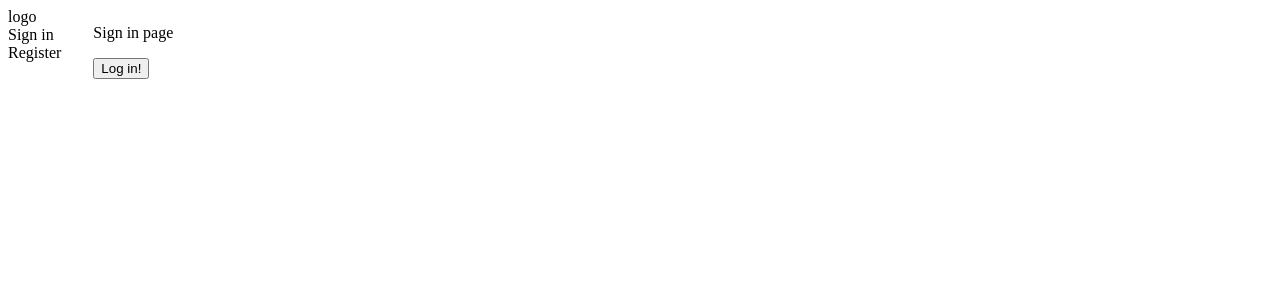
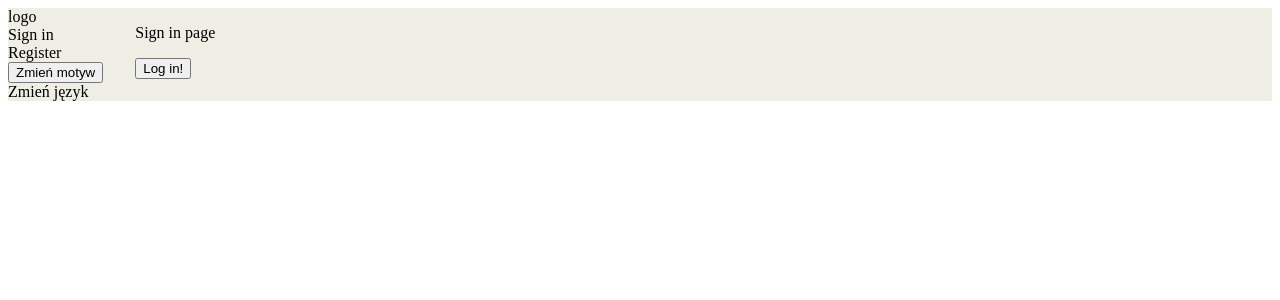
Before and after one commit to MatteoDelOmbra/budget-badger-web, a React (Vite) app: page /sigin in a window 1280 px wide. Shown: the top 300 px of the page. Built offline with nearby package versions, Linux system fonts and the light colour scheme.

Commit message:
switching themes polishin vars naming

```diff
--- a/src/components/NavBar.tsx
+++ b/src/components/NavBar.tsx
@@ -2,22 +2,23 @@ import styled from "styled-components";
 import { useAuth } from "./AuthProvider";
 import { useNavigate } from "react-router-dom";
 import { paths } from "@utils/router";
+import { ThemeSwitcher } from "./ThemeSwitcher";
 
 const StyledNavBar = styled.div``;
 
 export function NavBar() {
-  const userCtx = useAuth();
+  const userContext = useAuth();
   const navigate = useNavigate();
 
   const onClickHandler = () => {
-    userCtx.signout();
+    userContext.signout();
     navigate(paths.sigin);
   };
 
   return (
     <StyledNavBar>
       <div>logo</div>
-      {userCtx.isSignedIn() && (
+      {userContext.isSignedIn() && (
         <>
           <div>Il Bilancio</div>
           <button>Nowa transakcja</button>
@@ -28,17 +29,16 @@ export function NavBar() {
           <div>Mój profil</div>
 
           <button onClick={onClickHandler}>logout</button>
-
-          <div>Zmień motyw</div>
-          <div>Zmień język</div>
         </>
       )}
-      {!userCtx.isSignedIn() && (
+      {!userContext.isSignedIn() && (
         <>
           <div>Sign in</div>
           <div>Register</div>
         </>
       )}
+      <ThemeSwitcher />
+      <div>Zmień język</div>
     </StyledNavBar>
   );
 }
--- a/src/components/ProtectedRoute.tsx
+++ b/src/components/ProtectedRoute.tsx
@@ -6,12 +6,12 @@ import { paths } from "@utils/router";
 type ProtectedRouteProps = PropsWithChildren;
 
 export default function ProtectedRoute({ children }: ProtectedRouteProps) {
-  const userCtx = useAuth();
+  const userContext = useAuth();
   const navigate = useNavigate();
   useEffect(() => {
-    if (!userCtx.isSignedIn()) {
+    if (!userContext.isSignedIn()) {
       navigate(paths.sigin, { replace: true });
     }
-  }, [navigate, userCtx]);
+  }, [navigate, userContext]);
   return children;
 }
--- /dev/null
+++ b/src/components/ThemeProvider.tsx
@@ -0,0 +1,52 @@
+import { DEFAULT_THEME, themes } from "@styles/themes";
+import { PropsWithChildren, createContext, useContext, useState } from "react";
+import {
+  DefaultTheme,
+  ThemeProvider as StyledThemeProvider,
+} from "styled-components";
+
+type ThemeContextProps = {
+  toggleTheme: Function;
+};
+
+const ThemeContext = createContext<ThemeContextProps>({
+  toggleTheme: () => {},
+});
+
+export function ThemeProvider({ children }: PropsWithChildren) {
+  const [theme, setTheme] = useState<DefaultTheme | null>(null);
+
+  const getSavedTheme = () => {
+    return localStorage.getItem("theme") ?? DEFAULT_THEME;
+  };
+
+  const setNewTheme = (theme: string) => {
+    setTheme(themes[theme]);
+    localStorage.setItem("theme", theme);
+  };
+
+  if (theme === null) {
+    const savedTheme = getSavedTheme();
+    setNewTheme(savedTheme);
+  }
+
+  const toggleTheme = () => {
+    const savedTheme = getSavedTheme();
+    const newTheme = savedTheme === "light" ? "dark" : "light";
+    setNewTheme(newTheme);
+  };
+
+  return (
+    <ThemeContext.Provider value={{ toggleTheme }}>
+      <StyledThemeProvider theme={theme!}>{children}</StyledThemeProvider>
+    </ThemeContext.Provider>
+  );
+}
+
+export const useTheme = () => {
+  const context = useContext(ThemeContext);
+  if (context === undefined) {
+    throw new Error("useTheme must be used within ThemeProvider");
+  }
+  return context;
+};
--- /dev/null
+++ b/src/components/ThemeSwitcher.tsx
@@ -0,0 +1,11 @@
+import { useTheme } from "./ThemeProvider";
+
+export function ThemeSwitcher() {
+  const themeContext = useTheme();
+
+  const toggleTheme = () => {
+    themeContext.toggleTheme();
+  };
+
+  return <button onClick={toggleTheme}>Zmień motyw</button>;
+}
--- a/src/components/wrappers/PageWrapper.tsx
+++ b/src/components/wrappers/PageWrapper.tsx
@@ -3,4 +3,5 @@ import styled from "styled-components";
 export const PageWrapper = styled.div`
   display: flex;
   gap: 2rem;
+  background-color: ${(props) => props.theme.main};
 `;
--- a/src/main.tsx
+++ b/src/main.tsx
@@ -1,15 +1,14 @@
 import React from "react";
 import ReactDOM from "react-dom/client";
 import { RouterProvider } from "react-router-dom";
-import { ThemeProvider } from "styled-components";
-import { themeDark } from "@styles/themes.ts";
 import { router } from "@utils/router";
 import "@services/i18n/i18n";
 import { AuthProvider } from "@components/AuthProvider";
+import { ThemeProvider } from "@components/ThemeProvider";
 
 ReactDOM.createRoot(document.getElementById("root")!).render(
   <React.StrictMode>
-    <ThemeProvider theme={themeDark}>
+    <ThemeProvider>
       <AuthProvider>
         <RouterProvider router={router} />
       </AuthProvider>
--- a/src/pages/BoilerPlate.tsx
+++ b/src/pages/Boilerplate.tsx
@@ -6,14 +6,14 @@ import { paths } from "@utils/router";
 import { useEffect } from "react";
 import { Outlet, useLocation, useNavigate } from "react-router-dom";
 
-export function BoilerPlate() {
+export function Boilerplate() {
   const navigate = useNavigate();
   const location = useLocation();
-  const userCtx = useAuth();
+  const userContext = useAuth();
 
   useEffect(() => {
     if (location.pathname == "/")
-      if (userCtx.isSignedIn()) {
+      if (userContext.isSignedIn()) {
         navigate(paths.dashboard);
       } else {
         navigate(paths.sigin);
--- /dev/null
+++ b/src/styles/dark.ts
@@ -0,0 +1,7 @@
+import { DefaultTheme } from "styled-components";
+import { global } from "./global";
+
+export const dark: DefaultTheme = {
+  ...global,
+  main: "grey",
+};
--- /dev/null
+++ b/src/styles/global.ts
@@ -0,0 +1,5 @@
+import { DefaultTheme } from "styled-components";
+
+export const global: DefaultTheme = {
+  borderStyle: "solid",
+};
--- /dev/null
+++ b/src/styles/light.ts
@@ -0,0 +1,7 @@
+import { DefaultTheme } from "styled-components";
+import { global } from "./global";
+
+export const light: DefaultTheme = {
+  ...global,
+  main: "#eeeee4",
+};
--- a/src/styles/themes.ts
+++ b/src/styles/themes.ts
@@ -1,13 +1,14 @@
-const themeGlobal = {
-  borderStyle: "solid",
+import { DefaultTheme } from "styled-components";
+import { dark } from "./dark";
+import { light } from "./light";
+
+export const DEFAULT_THEME = "light";
+
+type ThemesType = {
+  [key: string]: DefaultTheme;
 };
 
-export const themeLight = {
-  ...themeGlobal,
-  main: "yellow",
+export const themes: ThemesType = {
+  dark,
+  light,
 };
-
-export const themeDark = {
-  ...themeGlobal,
-  main: "gray",
-};
--- a/src/utils/router.tsx
+++ b/src/utils/router.tsx
@@ -1,6 +1,6 @@
 import { createBrowserRouter } from "react-router-dom";
 import { NotFound } from "@pages/NotFound";
-import { BoilerPlate } from "@pages/BoilerPlate";
+import { Boilerplate } from "@pages/Boilerplate";
 import { SignIn } from "@pages/SignIn";
 import { Dashboard } from "@pages/Dashboard";
 import ProtectedRoute from "@components/ProtectedRoute";
@@ -14,7 +14,7 @@ export const paths = {
 export const router = createBrowserRouter([
   {
     path: paths.index,
-    element: <BoilerPlate />,
+    element: <Boilerplate />,
     errorElement: <NotFound />,
     children: [
       {
```
